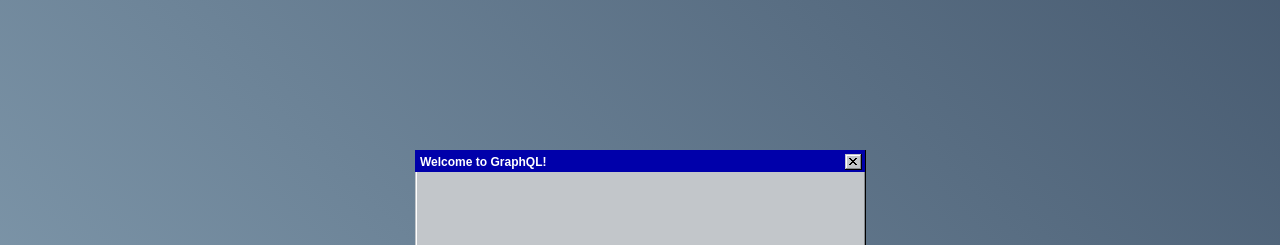
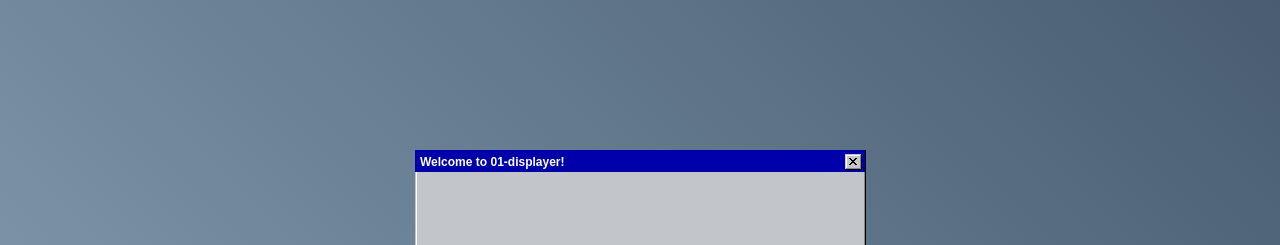
Before and after one commit to Kwaddo/01-displayer, a Next.js app: page /signin in a window 1280 px wide. Shown: the top 245 px of the page. Built offline with nearby package versions, Linux system fonts and the light colour scheme.

Commit message:
Changed name within signin page.

```diff
--- a/app/signin/page.tsx
+++ b/app/signin/page.tsx
@@ -31,7 +31,7 @@ export default function LoginPage() {
         <div className={styles.localBody}>
             <div className={styles.container}>
                 <div className={styles.bar}>
-                    <p>Welcome to GraphQL!</p>
+                    <p>Welcome to 01-displayer!</p>
                     <svg xmlns="http://www.w3.org/2000/svg" width="8px" height="7px" viewBox="0 0 8 7" fillRule="evenodd" strokeLinejoin="round" strokeMiterlimit="2"><path d="M1 6V5h1V4h1V3h2v1h1v1h1v1h1v1H6V6H5V5H3v1H2v1H0V6h1zm0-4V1H0V0h2v1h1v1h2V1h1V0h2v1H7v1H6v1H2V2H1z" /></svg>
                 </div>
                 <h1 className={styles.title}>SIGN IN</h1>
```
